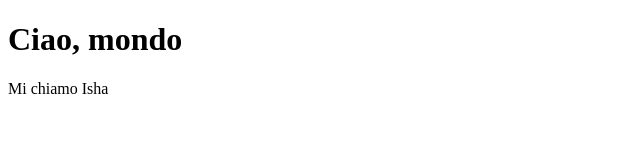
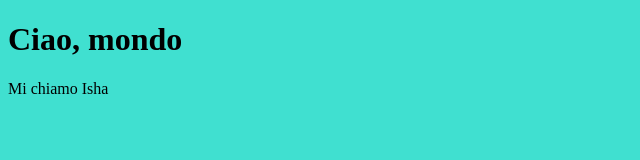
Before and after one commit to soysurreal/Taller-Multimedia, a plain HTML site: page index.html in a window 1280 px wide. Shown: the whole page, without its empty margins (0-640 px from the left). Drawn offline with Linux system fonts and the light colour scheme.

Commit message:
Cambio de fondo

```diff
--- a/estilo.css
+++ b/estilo.css
@@ -0,0 +1,3 @@
+body {
+background-color: turquoise;
+}
--- a/index.html
+++ b/index.html
@@ -2,6 +2,7 @@
 <html>
 <head>
 <title> Pasta </title>
+<link rel="stylesheet" href="estilo.css" />
 </head>
 
 <body>
```
